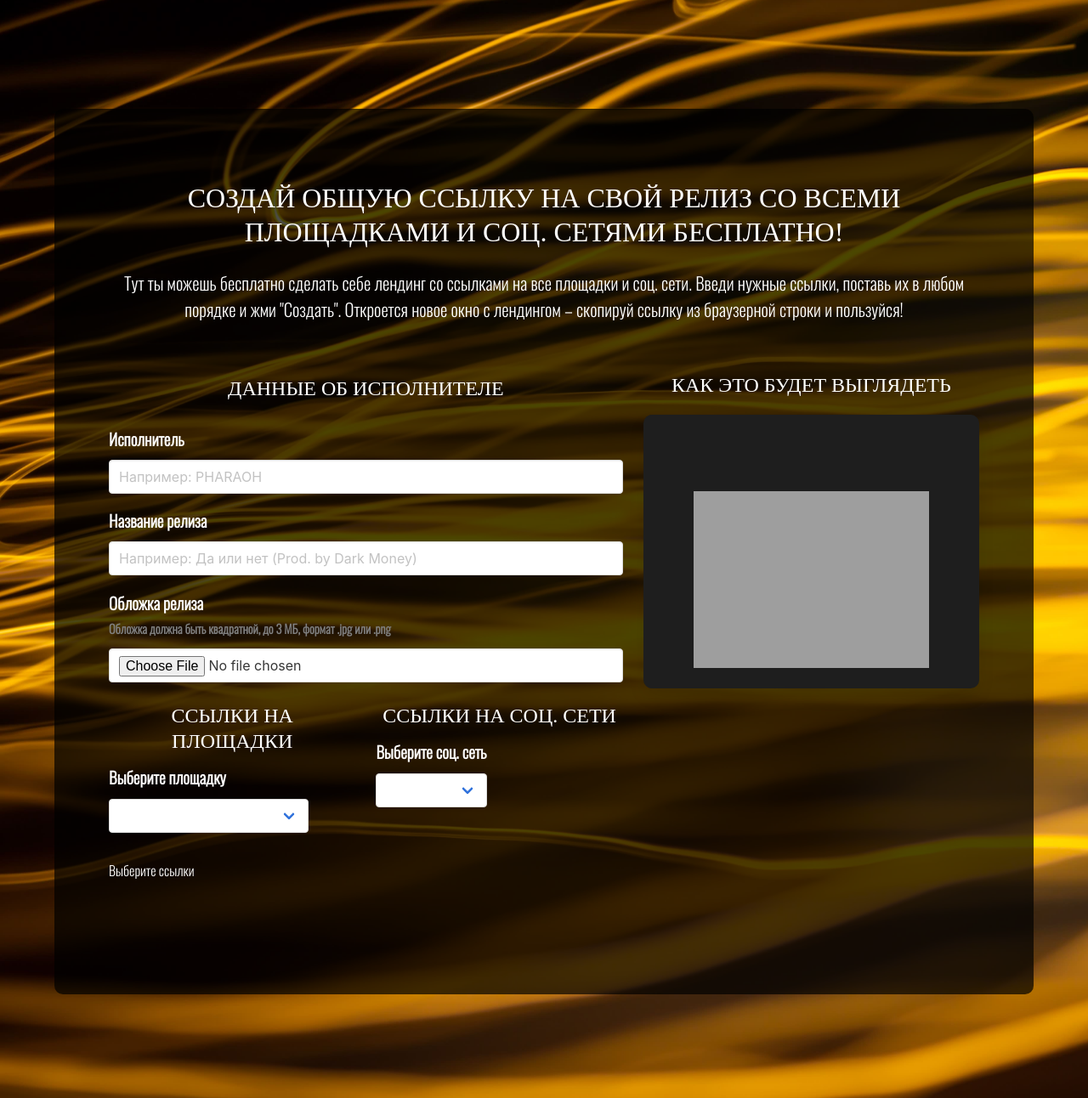
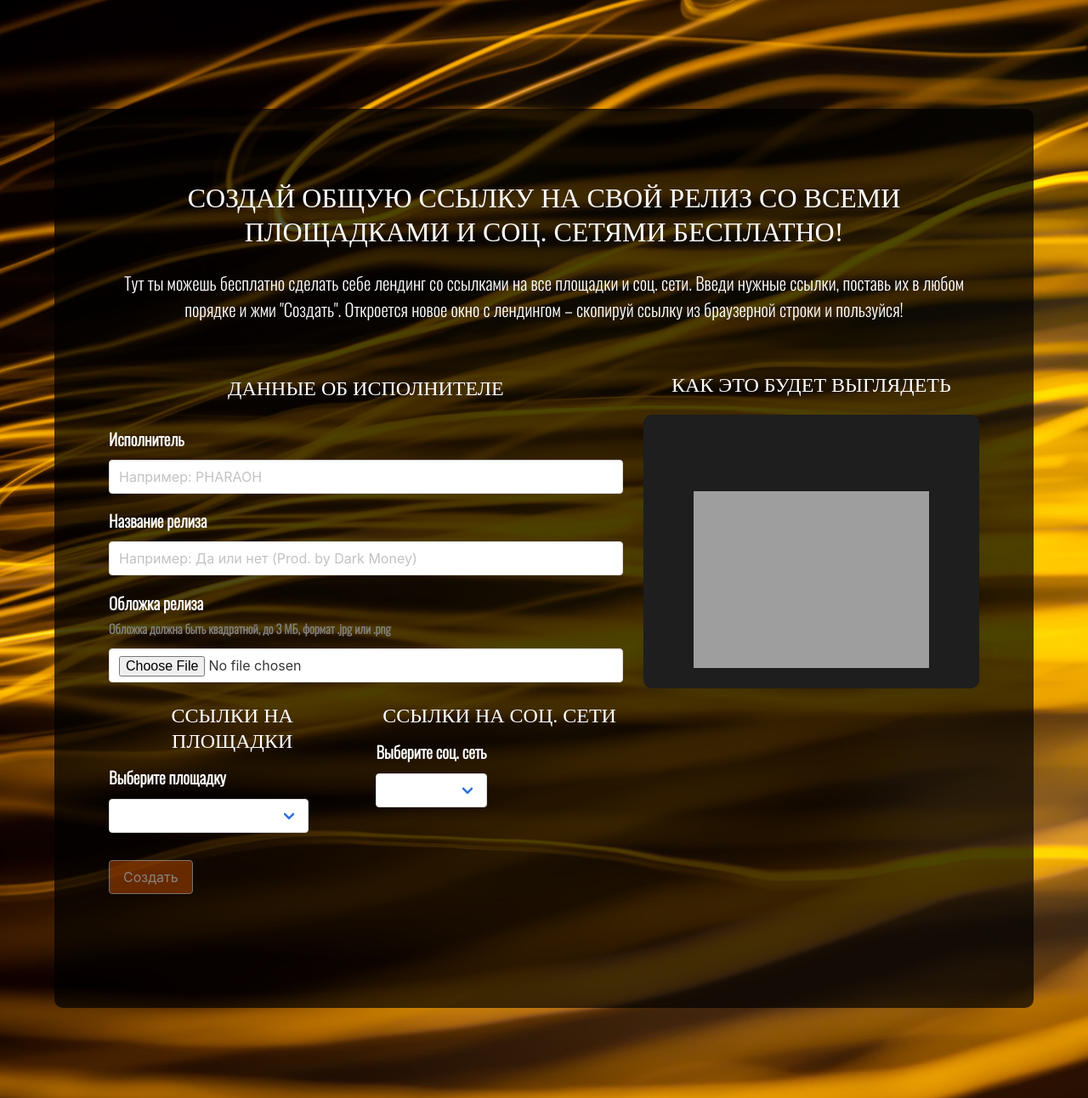
Before and after one commit to MrFzovpec/vauvisionlink, a Django app: page / in a window 1280 px wide. Shown: the part 103-1395 px from the top of the page at 85% size. Run offline with Django 3.2, Linux system fonts and the light colour scheme; some web fonts are replaced; grey boxes are pictures that could not be loaded.

Commit message:
Links Debug 2

```diff
--- a/vau_form/templates/form-pages/pages/index.html
+++ b/vau_form/templates/form-pages/pages/index.html
@@ -242,10 +242,10 @@
                     </div>
 
                     <div v-if="selected_ones.length == 0" class="control">
-                        <span>Выберите ссылки</span>
+                        <button style="background: #bd4c00; color: white;" disabled type="submit" class="button">Создать</button>
                     </div>
                     <div v-else class="control">
-                        <button type="submit" class="button">Создать</button>
+                        <button style="background: #bd4c00; color: white" type="submit" class="button">Создать</button>
                     </div>
 
 
--- a/vau_page/templates/user-pages/landing.html
+++ b/vau_page/templates/user-pages/landing.html
@@ -13,10 +13,6 @@
             background: url("/{{ cover.cover }}");
             background-size: cover;
             background-position: center;
-<<<<<<< HEAD
-            backdrop-filter: blur(2px);
-=======
->>>>>>> 9042b9044c1918c3265ce8db52fb024b0c547443
             min-height: 100vh;
             min-width: 100vw;
             overflow: hidden;
```
